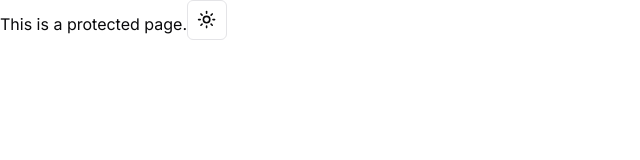
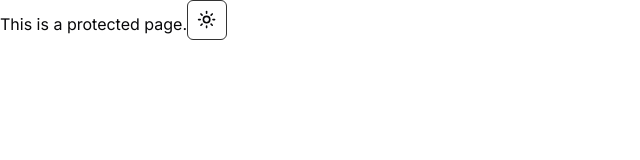
Before and after one commit to Muhammad-RK-Isa/course-cms, a Next.js app: page / in a window 1280 px wide. Shown: the top 160 px of the page, without its empty margins (0-640 px from the left). Built offline with nearby package versions, Linux system fonts and the light colour scheme; no server answers.

Commit message:
bug fixes and improvements in sign in form

```diff
--- a/app/(auth)/(routes)/sign-in/page.tsx
+++ b/app/(auth)/(routes)/sign-in/page.tsx
@@ -63,7 +63,7 @@ const SignInPage = () => {
     }
 
     return (
-        <div className="w-[23rem] rounded-md border p-6 overflow-hidden">
+        <div className="w-[23rem] rounded-md border p-6">
             <Heading title="Sign in" subtitle="to continue to Course-CMS" className="mb-6" />
             <Form {...form}>
                 <form onSubmit={form.handleSubmit(credentialLogin)} className="grid gap-4">
@@ -135,7 +135,7 @@ const SignInPage = () => {
             </Form>
             <div className="mt-5 inline-flex text-sm items-center gap-1">
                 <span className="text-muted-foreground">No account?</span>
-                <Link href="/sign-up?callbackUrl=/sign-in" className="font-semibold hover:underline underline-offset-2">Sign up</Link>
+                <Link href="/sign-up" className="font-semibold hover:underline underline-offset-2">Sign up</Link>
             </div>
             <div className="my-6 flex items-center">
                 <Separator className="flex-1" />
--- a/app/(auth)/(routes)/sign-up/page.tsx
+++ b/app/(auth)/(routes)/sign-up/page.tsx
@@ -2,7 +2,7 @@
 
 import { useState } from "react"
 import Image from "next/image"
-import { redirect } from "next/navigation"
+import { redirect, useRouter } from "next/navigation"
 import Link from "next/link"
 import { signIn } from "next-auth/react"
 import { useForm } from "react-hook-form"
@@ -22,8 +22,8 @@ import {
     FormMessage
 } from "@/components/ui/form"
 import { Button } from "@/components/ui/button"
+import { useToast } from "@/components/ui/use-toast"
 import { SignUpFormFields } from "@/lib/types/auth-types"
-import { NextResponse } from "next/server"
 
 const formSchema = z
     .object({
@@ -43,6 +43,8 @@ const formSchema = z
 
 const SignUpPage = () => {
     const [loading, setLoading] = useState(false)
+    const router = useRouter()
+    const {toast} = useToast()
 
     const form = useForm<z.infer<typeof formSchema>>({
         resolver: zodResolver(formSchema),
@@ -64,7 +66,14 @@ const SignUpPage = () => {
         try {
             setLoading(true)
             const result: AxiosResponse = await axios.post("/api/auth/sign-up", payload)
-            console.log(result.data)
+            setLoading(false)
+            if (result.data?.inserted) {
+                toast({
+                    title: "Account created successfully!",
+                    description: "Please sign in to continue.",
+                })
+                // router.push('/sign-in')
+            }
         } catch (error: any) {
             setLoading(false)
             if (axios.isAxiosError(error)) {
@@ -74,8 +83,6 @@ const SignUpPage = () => {
                 console.log(error.response?.data)
             }
             console.error("[SIGNUP_ERROR]:", error)
-        } finally {
-            setLoading(false)
         }
     }
 
@@ -84,7 +91,7 @@ const SignUpPage = () => {
     }
 
     return (
-        <div className="w-[23rem] rounded-md border p-6 overflow-hidden">
+        <div className="w-[23rem] rounded-md border p-6">
             <Heading title="Create your account" subtitle="to continue to Course-CMS" className="mb-6" />
             <Form {...form}>
                 <form onSubmit={form.handleSubmit(signUp)} className="grid gap-4">
--- a/app/globals.css
+++ b/app/globals.css
@@ -5,47 +5,47 @@
 @layer base {
   :root {
     --background: 0 0% 100%;
-    --foreground: 240 10% 3.9%;
+    --foreground: 240 13% 3%;
     --card: 0 0% 100%;
-    --card-foreground: 240 10% 3.9%;
+    --card-foreground: 240 13% 3%;
     --popover: 0 0% 100%;
-    --popover-foreground: 240 10% 3.9%;
-    --primary: 240 5.9% 10%;
-    --primary-foreground: 0 0% 98%;
-    --secondary: 240 4.8% 95.9%;
-    --secondary-foreground: 240 5.9% 10%;
-    --muted: 240 4.8% 95.9%;
-    --muted-foreground: 240 3.8% 46.1%;
-    --accent: 240 4.8% 95.9%;
-    --accent-foreground: 240 5.9% 10%;
-    --destructive: 0 84.2% 60.2%;
-    --destructive-foreground: 0 0% 98%;
-    --border: 240 5.9% 90%;
-    --input: 240 5.9% 90%;
-    --ring: 240 5.9% 10%;
+    --popover-foreground: 240 13% 3%;
+    --primary: 356 13% 21%;
+    --primary-foreground: 240 14% 90%;
+    --secondary: 80 13% 82%;
+    --secondary-foreground: 240 13% 3%;
+    --muted: 0 0% 20%;
+    --muted-foreground: 240 12% 70%;
+    --accent: 289 8% 41%;
+    --accent-foreground: 240 14% 90%;
+    --destructive: 0 85% 60%;
+    --destructive-foreground: 240 13% 3%;
+    --border: 0 0% 20%;
+    --input: 0 0% 20%;
+    --ring: 289 8% 40%;
     --radius: 0.5rem;
   }
 
   .dark {
-    --background: 240 10% 3.9%;
-    --foreground: 0 0% 98%;
-    --card: 240 10% 3.9%;
-    --card-foreground: 0 0% 98%;
-    --popover: 240 10% 3.9%;
-    --popover-foreground: 0 0% 98%;
-    --primary: 0 0% 98%;
-    --primary-foreground: 240 5.9% 10%;
-    --secondary: 240 3.7% 15.9%;
-    --secondary-foreground: 0 0% 98%;
-    --muted: 240 3.7% 15.9%;
-    --muted-foreground: 240 5% 64.9%;
-    --accent: 240 3.7% 15.9%;
-    --accent-foreground: 0 0% 98%;
-    --destructive: 0 62.8% 30.6%;
-    --destructive-foreground: 0 0% 98%;
-    --border: 240 3.7% 15.9%;
-    --input: 240 3.7% 15.9%;
-    --ring: 240 4.9% 83.9%;
+    --background: 0 0% 0%;
+    --foreground: 240 12% 97%;
+    --card: 0 0% 0%;
+    --card-foreground: 240 12% 97%;
+    --popover: 0 0% 0%;
+    --popover-foreground: 240 12% 97%;
+    --primary: 356 13% 79%;
+    --primary-foreground: 240 14% 10%;
+    --secondary: 80 13% 18%;
+    --secondary-foreground: 240 12% 97%;
+    --muted: 0 0% 80%;
+    --muted-foreground: 240 12% 97%;
+    --accent: 289 8% 59%;
+    --accent-foreground: 240 12% 97%;
+    --destructive: 0 62% 30%;
+    --destructive-foreground: 240 14% 10%;
+    --border: 0 0% 60%;
+    --input: 0 0% 80%;
+    --ring: 289 8% 60%;
   }
 }
 
--- a/lib/auth/auth.ts
+++ b/lib/auth/auth.ts
@@ -79,8 +79,8 @@ export const authOptions: NextAuthOptions = {
             }
         },
     },
-    // pages: {
-    //     signIn: "/sign-in",
-    // },
+    pages: {
+        signIn: "/sign-in",
+    },
     debug: process.env.NODE_ENV === "development"
 }
--- a/package.json
+++ b/package.json
@@ -19,6 +19,7 @@
     "@radix-ui/react-toast": "^1.1.4",
     "@types/bcrypt": "^5.0.0",
     "@types/node": "20.6.3",
+    "@types/nodemailer": "^6.4.11",
     "@types/react": "18.2.22",
     "@types/react-dom": "18.2.7",
     "autoprefixer": "10.4.16",
@@ -30,6 +31,7 @@
     "next": "13.5.2",
     "next-auth": "^4.23.1",
     "next-themes": "^0.2.1",
+    "nodemailer": "^6.9.5",
     "postcss": "8.4.30",
     "react": "18.2.0",
     "react-dom": "18.2.0",
```
Also changed, not shown: 2 other files (tests, documents, lock files or other folders).
